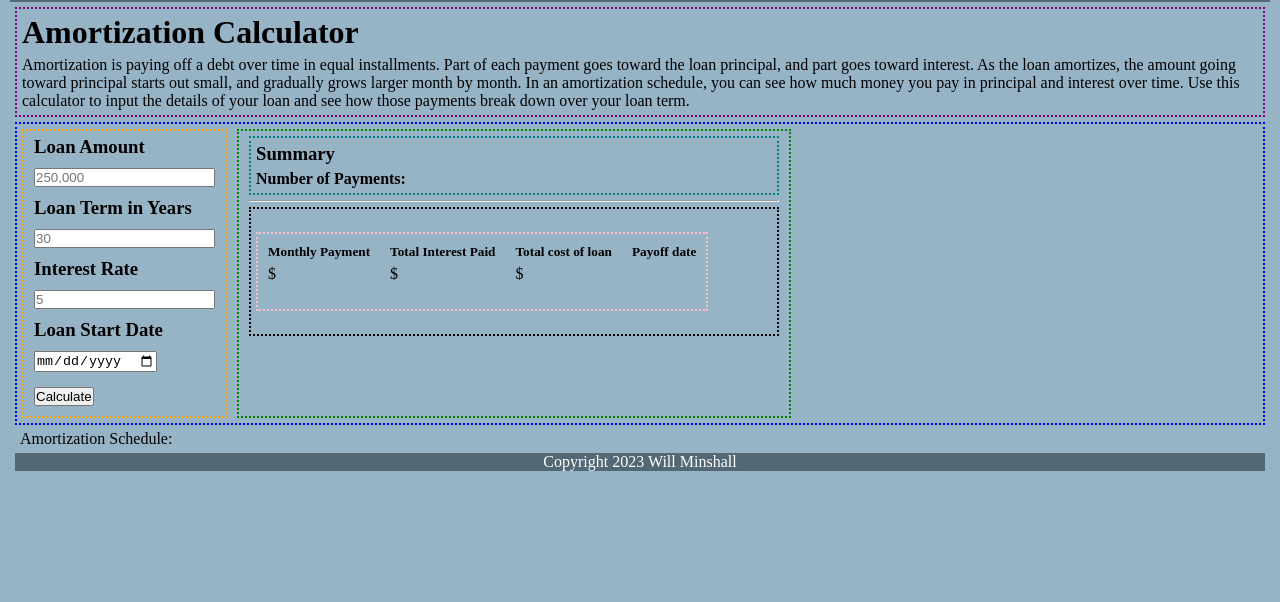
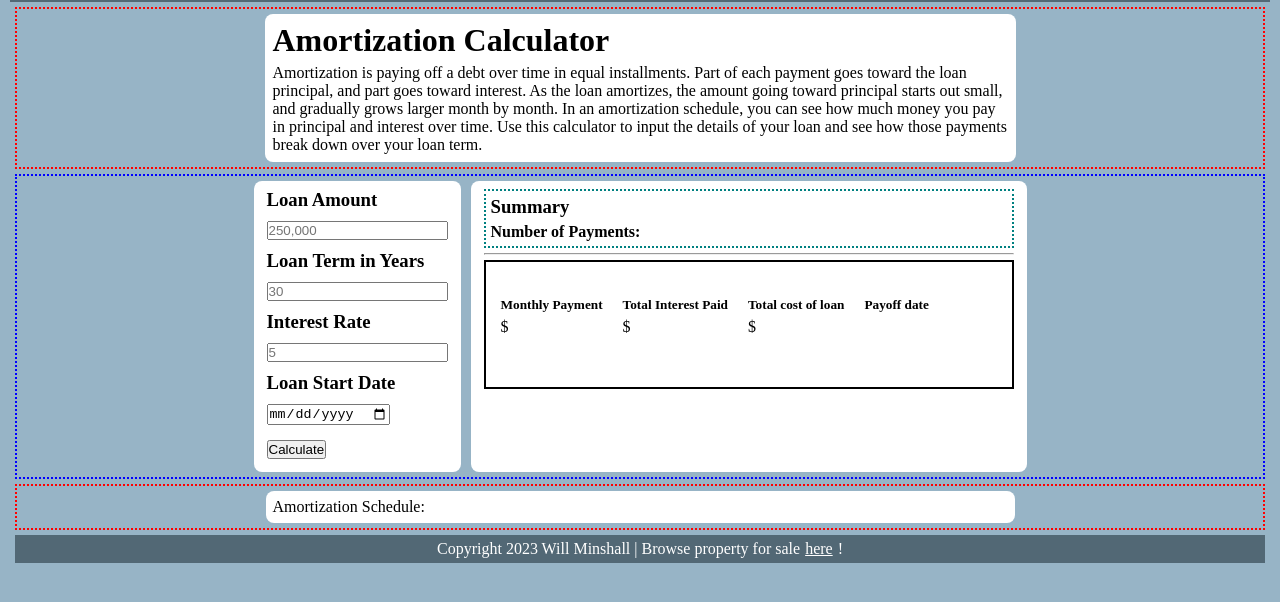
Before and after one commit to minshallw12/financial-calculator, a plain HTML site: page index.html in a window 1280 px wide. Shown: the part 78-680 px from the top of the page. Drawn offline with nearby package versions, Linux system fonts and the light colour scheme.

Commit message:
added more style

```diff
--- a/index.html
+++ b/index.html
@@ -12,12 +12,14 @@
 </head>
 <body>
     <nav><img src="images/Line 2.jpg"></nav>
-    <header>
-        <h1>Amortization Calculator</h1>
-        <p>Amortization is paying off a debt over time in equal installments. Part of each payment goes toward the loan principal, and part goes toward interest. As the loan amortizes, the amount going toward principal starts out small, and gradually grows larger month by month. In an amortization schedule, you can see how much money you pay in principal and interest over time. Use this calculator to input the details of your loan and see how those payments break down over your loan term.</p>
-    </header>
+    <div class="header_container">
+        <header class="bg_white">
+            <h1>Amortization Calculator</h1>
+            <p>Amortization is paying off a debt over time in equal installments. Part of each payment goes toward the loan principal, and part goes toward interest. As the loan amortizes, the amount going toward principal starts out small, and gradually grows larger month by month. In an amortization schedule, you can see how much money you pay in principal and interest over time. Use this calculator to input the details of your loan and see how those payments break down over your loan term.</p>
+        </header>
+    </div>
     <div class="bod">
-        <div class="input_screen">
+        <div class="input_screen bg_white">
             <div class="loan_amount">
                 <h3>Loan Amount</h3>
                 <input class="input" id="amount_input" placeholder="250,000">
@@ -38,15 +40,15 @@
                 <button>Calculate</button>
             </div>
         </div>
-        <div class="results_screen">
+        <div class="results_screen bg_white">
             <div>
                 <div class="summary_header">
                     <h3>Summary</h3>
                     <h4>Number of Payments:</h4><div id="number_of_payments"></div>
                 </div>
                 <hr>
-                <div class="summary">
-                    <div class="summary_box">
+                <div class="summary bg_white">
+                    <div class="summary_box bg_white">
                         <div class="monthly_payment">
                             <h5>Monthly Payment</h5>
                             <div id="payment">$</div>
@@ -68,11 +70,15 @@
             </div>
         </div>
     </div>
-    <div id="amor_display">
-        <ul id="my_list">Amortization Schedule:</ul>
+    <div class="header_container">
+        <div id="amor_display">
+            <ul id="my_list">Amortization Schedule:</ul>
+        </div>
     </div>
     <footer>
-        Copyright 2023 Will Minshall
+        <div>
+            Copyright 2023 Will Minshall | Browse property for sale<a href="https://mccallrealestate.com/">here</a>!
+        </div>
     </footer>
 </body>
 </html>
--- a/styles.css
+++ b/styles.css
@@ -27,21 +27,28 @@ body {
 }
 
 header {
-    border: 2px dotted purple;
+    max-width: 745px;
+    padding: 3px;
+    border-radius: 8px;
 }
 
 .bod {
     border: 2px dotted blue;
     display: flex;
+    justify-content: center;
 }
 
+
 .input_screen {
-    border: 2px dotted orange;
+    border-radius: 8px;
+    padding: 3px;
 }
 
+
 .results_screen {
-    border: 2px dotted green;
-    width:550px
+    width:550px;
+    padding: 3px;
+    border-radius: 8px;
 }
 
 .summary_header {
@@ -49,7 +56,7 @@ header {
 }
 
 .summary {
-    border: 2px dotted black;
+    border: 2px solid black;
     display: flex;
     justify-content: column;
     align-items: center;
@@ -57,7 +64,6 @@ header {
 }
 
 .summary_box {
-    border: 2px dotted pink;
     display: flex;
     justify-content: space-evenly;
     height: 75px;
@@ -67,3 +73,25 @@ header {
     border: 2px solid red;
     height: 120px;
 }
+
+.bg_white {
+    background-color: white;
+}
+
+.header_container {
+    display: flex;
+    justify-content: center;
+    border: 2px dotted red;
+}
+
+#amor_display {
+    display: flex;
+    border: 2px dotted white;
+    background-color: white;
+    width: 745px;
+    border-radius: 8px;
+}
+
+a {
+    color: white;
+}
```
